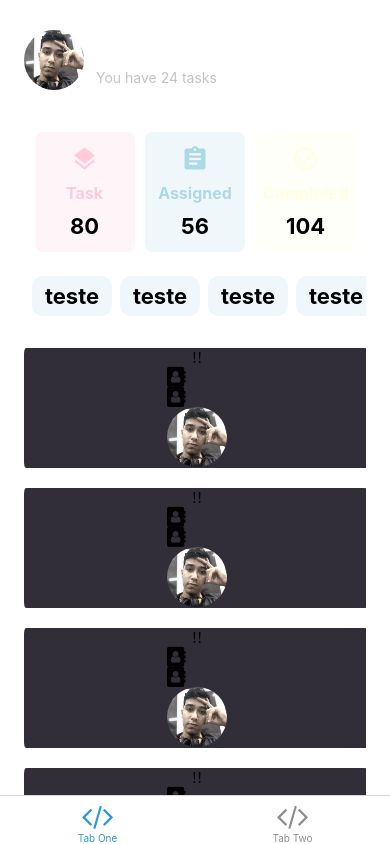
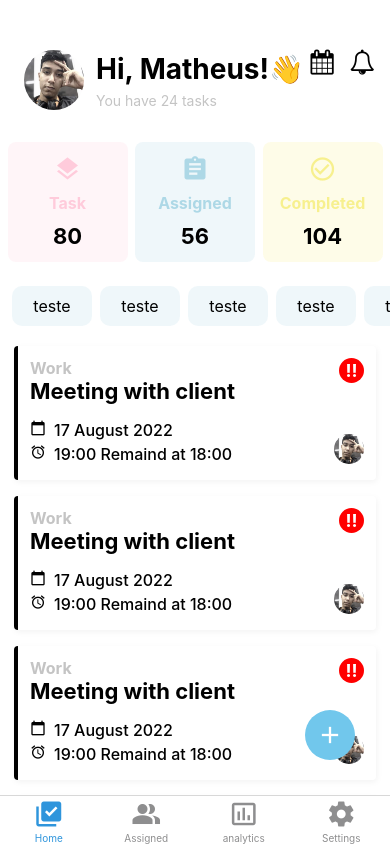
Before and after one commit to ContinuumTeam/tood-app, a React Native app: screen /TabOne in a window 390 px wide. Built offline with nearby package versions, Linux system fonts and the light colour scheme; what expo-linking would draw is missing.

Commit message:
feat: terminado card task e iniciado screens

```diff
--- a/components/Header.tsx
+++ b/components/Header.tsx
@@ -12,16 +12,16 @@ export function Header() {
 			<View style={styles.profileArea}>
 				<Image source={avatar} style={styles.avatar} />
 				<View style={styles.textArea}>
-					<Text style={styles.title}>Hi, Matheus!</Text>
+					<Text style={styles.title}>Hi, Matheus!👋 </Text>
 					<Text style={styles.subtitle}>You have 24 tasks</Text>
 				</View>
 			</View>
 			<View style={styles.settingsArea}>
 				<RectButton style={styles.calendarButton}>
-					<FontAwesome name="calendar" size={25} color="#FFF" />
+					<FontAwesome name="calendar" size={25} />
 				</RectButton>
 				<RectButton>
-					<FontAwesome name="bell-o" size={25} color="#FFF" />
+					<FontAwesome name="bell-o" size={25} />
 				</RectButton>
 			</View>
 		</View>
@@ -31,13 +31,13 @@ export function Header() {
 const styles = StyleSheet.create({
 	container: {
 		width: "100%",
-
+		paddingHorizontal: 24,
 		flexDirection: "row",
 		justifyContent: "space-between",
-		alignItems: "center",
+		alignItems: "flex-start",
 
-		marginTop: getStatusBarHeight() + 30,
-		marginBottom: 30,
+		marginTop: getStatusBarHeight(),
+		marginBottom: 20,
 	},
 	profileArea: {
 		flexDirection: "row",
@@ -51,9 +51,9 @@ const styles = StyleSheet.create({
 	title: {
 		fontWeight: "bold",
 		fontSize: 28,
-		color: "#fff",
 	},
 	subtitle: {
+		marginTop: 6,
 		fontSize: 14,
 		color: "#c4c4c4",
 	},
@@ -65,7 +65,7 @@ const styles = StyleSheet.create({
 	},
 	settingsArea: {
 		flexDirection: "row",
-		alignItems: "center",
+		justifyContent: "flex-start",
 	},
 	calendarButton: {
 		marginRight: 16,
--- a/components/TaskCard.tsx
+++ b/components/TaskCard.tsx
@@ -1,7 +1,7 @@
 import { ReactNode } from "react";
 import { View, Text, StyleSheet, Image } from "react-native";
+import { MaterialIcons } from "@expo/vector-icons";
 
-import { FontAwesome } from "@expo/vector-icons";
 import avatar from "../assets/images/avatar.jpeg";
 
 interface TaskCardProps {
@@ -10,20 +10,30 @@ interface TaskCardProps {
 
 export function TaskCard() {
 	return (
-		<View style={styles.container}>
-			<View>
+		<View style={styles.cardTask}>
+			<View style={styles.cardTaskContent}>
+				<View style={styles.cardTaskContentHeader}>
+					<Text style={styles.cardTaskHeaderCategory}>Work</Text>
+					<Text style={styles.cardTaskHeaderTitle}>Meeting with client</Text>
+				</View>
+				<View style={styles.cardTaskPriority}>
+					<Text style={styles.cardTaskPriorityTitle}>!!</Text>
+				</View>
+			</View>
+			<View style={styles.cardTaskSchedule}>
 				<View>
-					{/* <Text style={styles.category}>work</Text> */}
-					{/* <Text style={styles.taskName}>work</Text> */}
-				</View>
-				<View style={styles.priority}>!!</View>
-			</View>
-			<View>
-				<View>
-					<FontAwesome name="address-book" size={20} />
-					{/* <Text>17 August 2022</Text> */}
-					<FontAwesome name="address-book" size={20} />
-					{/* <Text>19:00 (Remaind at 18:00)</Text> */}
+					<View style={styles.cardTaskScheduleDateTime}>
+						<MaterialIcons name="calendar-today" size={16} />
+						<Text style={styles.cardTaskScheduleDescription}>
+							17 August 2022
+						</Text>
+					</View>
+					<View style={styles.cardTaskScheduleDateTime}>
+						<MaterialIcons name="alarm" size={16} />
+						<Text style={styles.cardTaskScheduleDescription}>
+							19:00 Remaind at 18:00
+						</Text>
+					</View>
 				</View>
 				<Image source={avatar} style={styles.avatar} />
 			</View>
@@ -32,28 +42,67 @@ export function TaskCard() {
 }
 
 const styles = StyleSheet.create({
-	container: {
-		width: 350,
-		height: 120,
+	cardTask: {
+		marginVertical: 8,
+		borderLeftWidth: 4,
+		borderRadius: 4,
+		borderLeftColor: "#000",
+		padding: 12,
+
+		shadowColor: "#171717",
+		shadowOffset: { width: 1, height: 2 },
+		shadowOpacity: 0.05,
+		shadowRadius: 6,
+	},
+	cardTaskContent: {
+		flexDirection: "row",
+		alignItems: "flex-start",
+	},
+	cardTaskContentHeader: {
+		flex: 1,
+		justifyContent: "space-between",
+		marginBottom: 8,
+	},
+	cardTaskHeaderCategory: {
+		fontSize: 16,
+		fontWeight: "bold",
+		color: "#c4c4c4",
+	},
+	cardTaskHeaderTitle: {
+		fontSize: 22,
+		fontWeight: "bold",
+	},
+	cardTaskPriority: {
+		height: 25,
+		width: 25,
 		justifyContent: "center",
 		alignItems: "center",
-		backgroundColor: "#312e38",
-		marginBottom: 20,
-		borderRadius: 6,
-		borderLeftWidth: 4,
-		borderLeftColor: "#FFFFE0",
+		backgroundColor: "red",
+		borderRadius: 50,
 	},
-	title: {
+	cardTaskPriorityTitle: {
+		fontSize: 18,
 		fontWeight: "bold",
-		fontSize: 22,
-		color: "#fff",
+		color: "#FFF",
 	},
-	priority: {},
-	category: {},
-	taskName: {},
+	cardTaskSchedule: {
+		marginVertical: 4,
+		justifyContent: "space-between",
+		alignItems: "flex-end",
+		flexDirection: "row",
+	},
+	cardTaskScheduleDateTime: {
+		flexDirection: "row",
+		marginTop: 4,
+	},
+	cardTaskScheduleDescription: {
+		marginLeft: 8,
+		fontSize: 16,
+		fontWeight: "500",
+	},
 	avatar: {
-		width: 60,
-		height: 60,
+		width: 30,
+		height: 30,
 
 		borderRadius: 50,
 	},
--- a/navigation/index.tsx
+++ b/navigation/index.tsx
@@ -3,27 +3,43 @@
  * https://reactnavigation.org/docs/getting-started
  *
  */
-import { FontAwesome } from '@expo/vector-icons';
-import { createBottomTabNavigator } from '@react-navigation/bottom-tabs';
-import { NavigationContainer, DefaultTheme, DarkTheme } from '@react-navigation/native';
-import { createNativeStackNavigator } from '@react-navigation/native-stack';
-import * as React from 'react';
-import { ColorSchemeName, Pressable } from 'react-native';
+import { FontAwesome, MaterialIcons } from "@expo/vector-icons";
+import { createBottomTabNavigator } from "@react-navigation/bottom-tabs";
+import {
+	NavigationContainer,
+	DefaultTheme,
+	DarkTheme,
+} from "@react-navigation/native";
+import { createNativeStackNavigator } from "@react-navigation/native-stack";
+import * as React from "react";
+import { ColorSchemeName, Pressable } from "react-native";
 
-import Colors from '../constants/Colors';
-import useColorScheme from '../hooks/useColorScheme';
-import ModalScreen from '../screens/ModalScreen';
-import NotFoundScreen from '../screens/NotFoundScreen';
-import TabOneScreen from '../screens/TabOneScreen';
-import TabTwoScreen from '../screens/TabTwoScreen';
-import { RootStackParamList, RootTabParamList, RootTabScreenProps } from '../types';
-import LinkingConfiguration from './LinkingConfiguration';
+import Colors from "../constants/Colors";
+import useColorScheme from "../hooks/useColorScheme";
+import ModalScreen from "../screens/ModalScreen";
+import NotFoundScreen from "../screens/NotFoundScreen";
+import TabFiveScreen from "../screens/TabFiveScreen";
+import TabFourScreen from "../screens/TabFourScreen";
+import TabOneScreen from "../screens/TabOneScreen";
+import TabThreeScreen from "../screens/TabThreeScreen";
+import TabTwoScreen from "../screens/TabTwoScreen";
+import {
+	RootStackParamList,
+	RootTabParamList,
+	RootTabScreenProps,
+} from "../types";
+import LinkingConfiguration from "./LinkingConfiguration";
 
-export default function Navigation({ colorScheme }: { colorScheme: ColorSchemeName }) {
+export default function Navigation({
+	colorScheme,
+}: {
+	colorScheme: ColorSchemeName;
+}) {
 	return (
 		<NavigationContainer
 			linking={LinkingConfiguration}
-      theme={colorScheme === 'dark' ? DarkTheme : DefaultTheme}>
+			theme={colorScheme === "dark" ? DarkTheme : DefaultTheme}
+		>
 			<RootNavigator />
 		</NavigationContainer>
 	);
@@ -38,9 +54,17 @@ const Stack = createNativeStackNavigator<RootStackParamList>();
 function RootNavigator() {
 	return (
 		<Stack.Navigator>
-      <Stack.Screen name="Root" component={BottomTabNavigator} options={{ headerShown: false }} />
-      <Stack.Screen name="NotFound" component={NotFoundScreen} options={{ title: 'Oops!' }} />
-      <Stack.Group screenOptions={{ presentation: 'modal' }}>
+			<Stack.Screen
+				name="Root"
+				component={BottomTabNavigator}
+				options={{ headerShown: false }}
+			/>
+			<Stack.Screen
+				name="NotFound"
+				component={NotFoundScreen}
+				options={{ title: "Oops!" }}
+			/>
+			<Stack.Group screenOptions={{ presentation: "modal" }}>
 				<Stack.Screen name="Modal" component={ModalScreen} />
 			</Stack.Group>
 		</Stack.Navigator>
@@ -61,36 +85,66 @@ function BottomTabNavigator() {
 			initialRouteName="TabOne"
 			screenOptions={{
 				tabBarActiveTintColor: Colors[colorScheme].tint,
-        headerShown: false
-      }}>
+				headerShown: false,
+			}}
+		>
 			<BottomTab.Screen
 				name="TabOne"
 				component={TabOneScreen}
-        options={({ navigation }: RootTabScreenProps<'TabOne'>) => ({
-          title: 'Tab One',
-          tabBarIcon: ({ color }) => <TabBarIcon name="code" color={color} />,
-          headerRight: () => (
-            <Pressable
-              onPress={() => navigation.navigate('Modal')}
-              style={({ pressed }) => ({
-                opacity: pressed ? 0.5 : 1,
-              })}>
-              <FontAwesome
-                name="info-circle"
-                size={25}
-                color={Colors[colorScheme].text}
-                style={{ marginRight: 15 }}
-              />
-            </Pressable>
+				options={({ navigation }: RootTabScreenProps<"TabOne">) => ({
+					title: "Home",
+					tabBarIcon: ({ color }) => (
+						<MaterialIcons name="library-add-check" color={color} size={30} />
 					),
+					// headerRight: () => (
+					// 	<Pressable
+					// 		onPress={() => navigation.navigate("Modal")}
+					// 		style={({ pressed }) => ({
+					// 			opacity: pressed ? 0.5 : 1,
+					// 		})}
+					// 	>
+					// 		<FontAwesome
+					// 			name="info-circle"
+					// 			size={25}
+					// 			color={Colors[colorScheme].text}
+					// 			style={{ marginRight: 15 }}
+					// 		/>
+					// 	</Pressable>
+					// ),
 				})}
 			/>
 			<BottomTab.Screen
 				name="TabTwo"
 				component={TabTwoScreen}
 				options={{
-          title: 'Tab Two',
-          tabBarIcon: ({ color }) => <TabBarIcon name="code" color={color} />,
+					title: "Assigned",
+					tabBarIcon: ({ color }) => (
+						<MaterialIcons name="people-alt" color={color} size={30} />
+					),
+				}}
+			/>
+			<BottomTab.Screen
+				name="TabThree"
+				component={TabThreeScreen}
+				options={{
+					title: "analytics",
+					tabBarIcon: ({ color }) => (
+						<MaterialIcons
+							name="insert-chart-outlined"
+							color={color}
+							size={30}
+						/>
+					),
+				}}
+			/>
+			<BottomTab.Screen
+				name="TabFour"
+				component={TabFourScreen}
+				options={{
+					title: "Settings",
+					tabBarIcon: ({ color }) => (
+						<MaterialIcons name="settings" color={color} size={30} />
+					),
 				}}
 			/>
 		</BottomTab.Navigator>
@@ -101,7 +155,7 @@ function BottomTabNavigator() {
  * You can explore the built-in icon families and icons on the web at https://icons.expo.fyi/
  */
 function TabBarIcon(props: {
-  name: React.ComponentProps<typeof FontAwesome>['name'];
+	name: React.ComponentProps<typeof FontAwesome>["name"];
 	color: string;
 }) {
 	return <FontAwesome size={30} style={{ marginBottom: -3 }} {...props} />;
--- a/package.json
+++ b/package.json
@@ -6,11 +6,7 @@
     "start": "expo start",
     "android": "expo start --android",
     "ios": "expo start --ios",
-    "web": "expo start --web",
-    "test": "jest --watchAll"
-  },
-  "jest": {
-    "preset": "jest-expo"
+    "web": "expo start --web"
   },
   "dependencies": {
     "@expo/vector-icons": "^13.0.0",
--- /dev/null
+++ b/screens/TabFiveScreen.tsx
@@ -0,0 +1,35 @@
+import { StyleSheet } from "react-native";
+
+import EditScreenInfo from "../components/EditScreenInfo";
+import { Text, View } from "../components/Themed";
+
+export default function TabFiveScreen() {
+	return (
+		<View style={styles.container}>
+			<Text style={styles.title}>Tab Two</Text>
+			<View
+				style={styles.separator}
+				lightColor="#eee"
+				darkColor="rgba(255,255,255,0.1)"
+			/>
+			<EditScreenInfo path="/screens/TabTwoScreen.tsx" />
+		</View>
+	);
+}
+
+const styles = StyleSheet.create({
+	container: {
+		flex: 1,
+		alignItems: "center",
+		justifyContent: "center",
+	},
+	title: {
+		fontSize: 20,
+		fontWeight: "bold",
+	},
+	separator: {
+		marginVertical: 30,
+		height: 1,
+		width: "80%",
+	},
+});
--- /dev/null
+++ b/screens/TabFourScreen.tsx
@@ -0,0 +1,35 @@
+import { StyleSheet } from "react-native";
+
+import EditScreenInfo from "../components/EditScreenInfo";
+import { Text, View } from "../components/Themed";
+
+export default function TabFourScreen() {
+	return (
+		<View style={styles.container}>
+			<Text style={styles.title}>Tab Two</Text>
+			<View
+				style={styles.separator}
+				lightColor="#eee"
+				darkColor="rgba(255,255,255,0.1)"
+			/>
+			<EditScreenInfo path="/screens/TabTwoScreen.tsx" />
+		</View>
+	);
+}
+
+const styles = StyleSheet.create({
+	container: {
+		flex: 1,
+		alignItems: "center",
+		justifyContent: "center",
+	},
+	title: {
+		fontSize: 20,
+		fontWeight: "bold",
+	},
+	separator: {
+		marginVertical: 30,
+		height: 1,
+		width: "80%",
+	},
+});
--- a/screens/TabOneScreen.tsx
+++ b/screens/TabOneScreen.tsx
@@ -1,12 +1,12 @@
-import { StyleSheet, FlatList } from "react-native";
+import { StyleSheet, FlatList, Image } from "react-native";
 import { RectButton } from "react-native-gesture-handler";
 
 import { MaterialIcons } from "@expo/vector-icons";
 import { Header, TaskCard } from "../components";
 
-import EditScreenInfo from "../components/EditScreenInfo";
 import { Text, View } from "../components/Themed";
 import { RootTabScreenProps } from "../types";
+import avatar from "../assets/images/avatar.jpeg";
 
 export default function TabOneScreen({
 	navigation,
@@ -75,7 +75,7 @@ export default function TabOneScreen({
 					<MaterialIcons
 						name="check-circle-outline"
 						size={28}
-						color="#FFFFE0"
+						color="#F7F08E"
 					/>
 					<Text
 						style={[styles.infoTaskCardTitle, styles.completedCountTaskTitle]}
@@ -86,12 +86,12 @@ export default function TabOneScreen({
 				</View>
 			</View>
 
-			<View>
+			<View style={styles.tagArea}>
 				<FlatList
 					data={categories}
 					renderItem={(item: any) => (
 						<RectButton style={styles.categoriesButton}>
-							<Text style={styles.countCardInfo}>teste</Text>
+							<Text style={styles.filterTag}>teste</Text>
 						</RectButton>
 					)}
 					horizontal
@@ -100,28 +100,28 @@ export default function TabOneScreen({
 				/>
 			</View>
 
-			<View>
+			<View style={styles.taskArea}>
 				<FlatList
 					data={categories}
 					renderItem={(item: any) => <TaskCard />}
-					showsHorizontalScrollIndicator={false}
-					contentContainerStyle={styles.taskArea}
+					showsVerticalScrollIndicator={false}
+					contentContainerStyle={styles.taskCardArea}
 				/>
 			</View>
 
-			<RectButton
-				style={styles.buttonRect}
-				onPress={() => navigation.navigate("Modal")}
-			>
-				<MaterialIcons name="add" size={28} color="#000" />
-			</RectButton>
+			<View style={styles.buttonCreateTask}>
+				<RectButton onPress={() => navigation.navigate("Modal")}>
+					<MaterialIcons name="add" size={28} color="#FFF" />
+				</RectButton>
+			</View>
 		</View>
 	);
 }
 
 const styles = StyleSheet.create({
 	container: {
-		paddingHorizontal: 24,
+		flex: 1,
+		paddingTop: 50,
 	},
 	title: {
 		fontSize: 20,
@@ -132,13 +132,13 @@ const styles = StyleSheet.create({
 		height: 1,
 		width: "80%",
 	},
-	buttonRect: {
+	buttonCreateTask: {
 		width: 50,
 		height: 50,
 		alignItems: "center",
 		justifyContent: "center",
-		backgroundColor: "#fff",
-		borderRadius: 8,
+		backgroundColor: "#71c7ec",
+		borderRadius: 50,
 		position: "absolute",
 		bottom: 35,
 		right: 35,
@@ -152,7 +152,7 @@ const styles = StyleSheet.create({
 		marginVertical: 12,
 	},
 	infoTaskCard: {
-		width: 100,
+		width: 120,
 		height: 120,
 		justifyContent: "center",
 		alignItems: "center",
@@ -180,29 +180,37 @@ const styles = StyleSheet.create({
 		color: "#ADD8E6",
 	},
 	completedCountTask: {
-		backgroundColor: "rgba(255,255,224, .2)",
+		backgroundColor: "rgba(247,240,142,.2)",
 	},
 	completedCountTaskTitle: {
-		color: "#FFFFE0",
+		color: "#F7F08E",
+	},
+	tagArea: {
+		justifyContent: "center",
+	},
+	filterTag: {
+		fontSize: 16,
 	},
 	categoriesArea: {
-		width: "100%",
-		height: 40,
 		marginVertical: 12,
+		paddingHorizontal: 12,
 	},
 	categoriesButton: {
 		width: 80,
+		height: 40,
 		justifyContent: "center",
 		alignItems: "center",
 		backgroundColor: "rgba(173,216,230, .2)",
-		marginLeft: 8,
+		marginRight: 8,
 		borderRadius: 10,
 		padding: 8,
 	},
 	taskArea: {
-		width: "100%",
 		justifyContent: "center",
-		alignItems: "center",
-		marginVertical: 20,
+		flex: 1,
+	},
+	taskCardArea: {
+		marginHorizontal: 14,
+		justifyContent: "center",
 	},
 });
--- /dev/null
+++ b/screens/TabThreeScreen.tsx
@@ -0,0 +1,35 @@
+import { StyleSheet } from "react-native";
+
+import EditScreenInfo from "../components/EditScreenInfo";
+import { Text, View } from "../components/Themed";
+
+export default function TabThreeScreen() {
+	return (
+		<View style={styles.container}>
+			<Text style={styles.title}>Tab Two</Text>
+			<View
+				style={styles.separator}
+				lightColor="#eee"
+				darkColor="rgba(255,255,255,0.1)"
+			/>
+			<EditScreenInfo path="/screens/TabTwoScreen.tsx" />
+		</View>
+	);
+}
+
+const styles = StyleSheet.create({
+	container: {
+		flex: 1,
+		alignItems: "center",
+		justifyContent: "center",
+	},
+	title: {
+		fontSize: 20,
+		fontWeight: "bold",
+	},
+	separator: {
+		marginVertical: 30,
+		height: 1,
+		width: "80%",
+	},
+});
```
Also changed, not shown: navigation/LinkingConfiguration.ts (+15 -0 lines), types.tsx (+13 -8 lines). Lines whose indentation alone changed are shown as unchanged.
